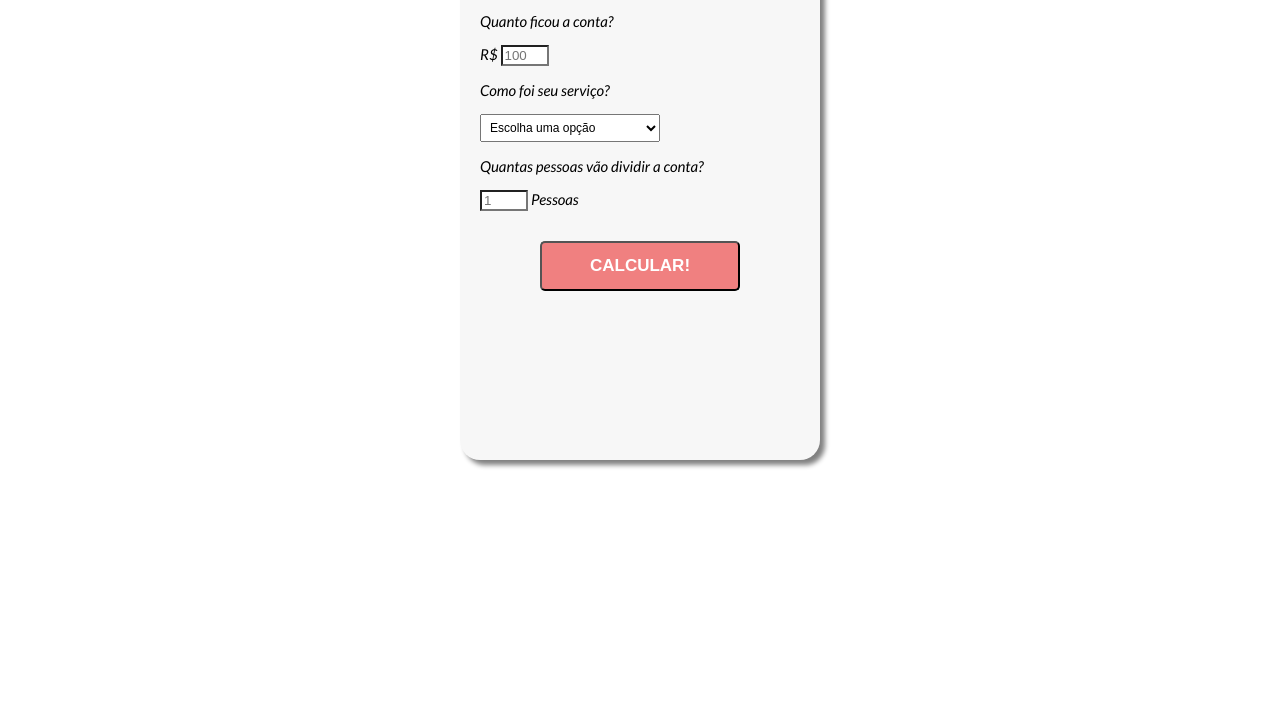
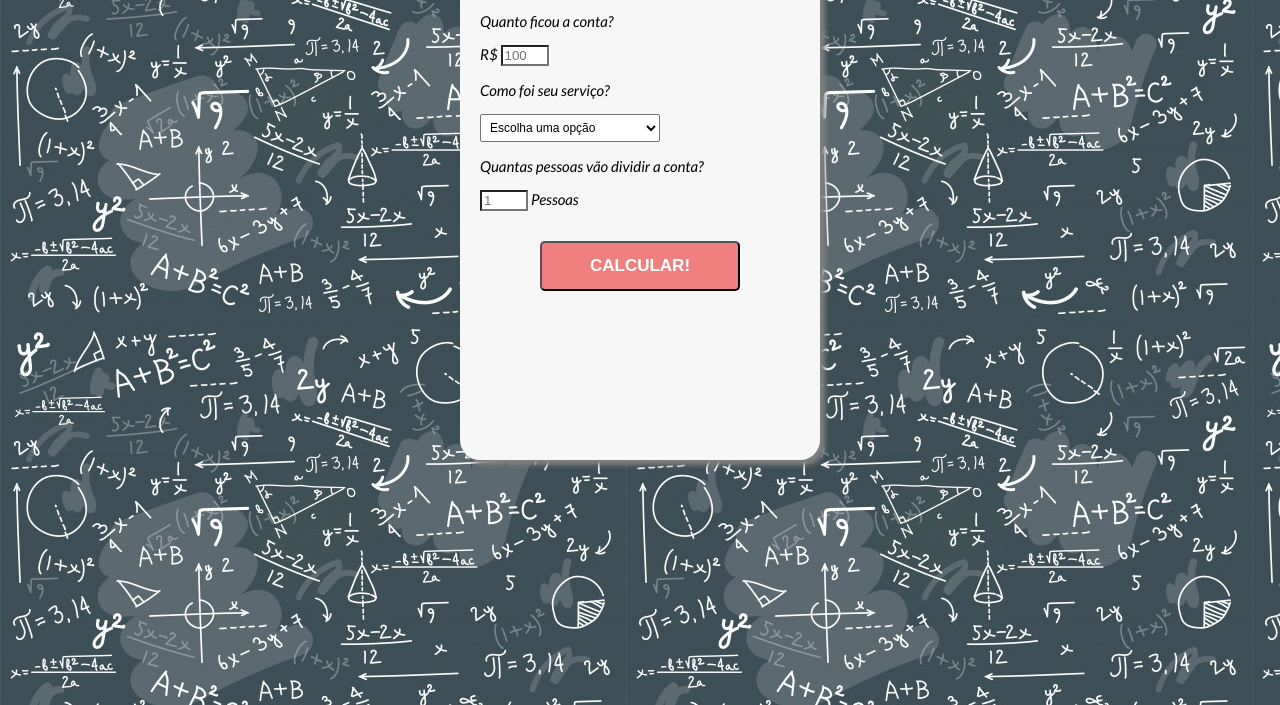
Before and after one commit to kfilipe/CALCULADORA, a plain HTML site: page index.html in a window 1280 px wide. Shown: the part 95-800 px from the top of the page. Drawn offline with Linux system fonts and the light colour scheme; the site is published under a folder, as on GitHub Pages, so addresses that start at the root find nothing.

Commit message:
Atualização do background

```diff
--- a/styles.css
+++ b/styles.css
@@ -8,7 +8,7 @@
 
 body {
   /*background-color: var(--primary-color);*/
-  background-image: url('/img/math.jpg') ;
+  background-image: url('img/math.jpg') ;
   font-size: 15px;
   font-family: 'Lato', sans-serif;
 }
```
Also changed, not shown: 1 other file.
